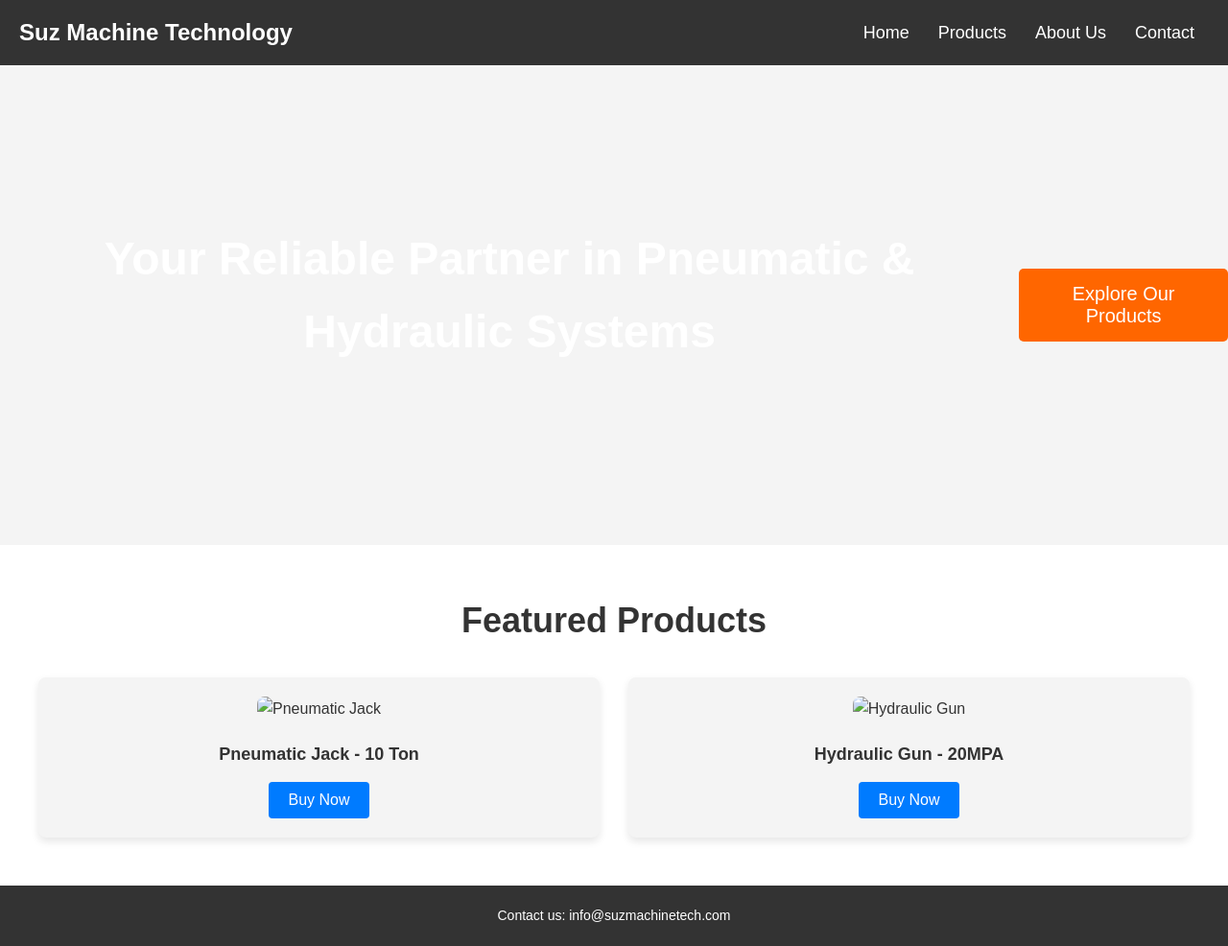
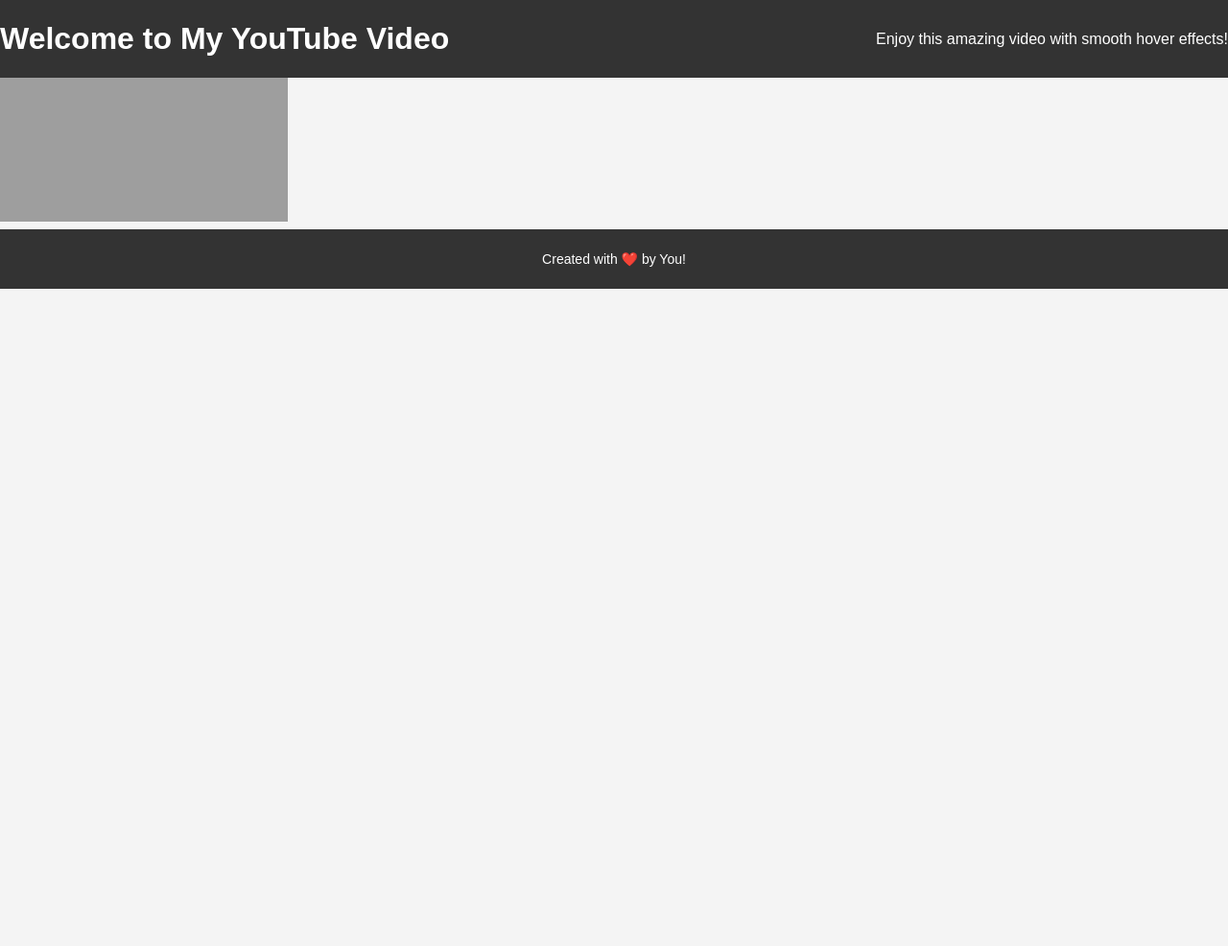
Before and after one commit to suz-machine-tech/suz-machine-tech.github.io, a plain HTML site: page index.html in a window 1280 px wide. Shown: the whole page at 96% size. After the commit the page ends 800 px from the top, so only its background shows below. Drawn offline with Linux system fonts and the light colour scheme; grey boxes are pictures that could not be loaded.

Commit message:
Update index.html

```diff
--- a/index.html
+++ b/index.html
@@ -3,51 +3,30 @@
 <head>
     <meta charset="UTF-8">
     <meta name="viewport" content="width=device-width, initial-scale=1.0">
-  <title>Suz Machine Technology</title>
+    <meta http-equiv="X-UA-Compatible" content="ie=edge">
+    <title>YouTube Embed with Animations</title>
     <link rel="stylesheet" href="styles.css">
 </head>
 <body>
-  <!-- Header Section -->
+
     <header>
-    <div class="logo">Suz Machine Technology</div>
-    <nav>
-      <ul>
-        <li><a href="/">Home</a></li>
-        <li><a href="/products">Products</a></li>
-        <li><a href="/about">About Us</a></li>
-        <li><a href="/contact">Contact</a></li>
-      </ul>
-    </nav>
+        <h1>Welcome to My YouTube Video</h1>
+        <p>Enjoy this amazing video with smooth hover effects!</p>
     </header>
 
-  <!-- Hero Section -->
-  <section class="hero">
-    <h1>Your Reliable Partner in Pneumatic & Hydraulic Systems</h1>
-    <button class="cta">Explore Our Products</button>
-  </section>
+    <main>
+        <div class="video-container">
+            <iframe src="https://www.youtube.com/embed/dQw4w9WgXcQ"
+                    frameborder="0"
+                    allow="accelerometer; autoplay; encrypted-media; gyroscope; picture-in-picture"
+                    allowfullscreen>
+            </iframe>
+        </div>
+    </main>
 
-  <!-- Featured Products -->
-  <section class="featured-products">
-    <h2>Featured Products</h2>
-    <div class="product-grid">
-      <div class="product-item">
-        <img src="product1.jpg" alt="Pneumatic Jack">
-        <p>Pneumatic Jack - 10 Ton</p>
-        <button>Buy Now</button>
-      </div>
-      <div class="product-item">
-        <img src="product2.jpg" alt="Hydraulic Gun">
-        <p>Hydraulic Gun - 20MPA</p>
-        <button>Buy Now</button>
-      </div>
-    </div>
-  </section>
-
-  <!-- Footer Section -->
     <footer>
-    <p>Contact us: info@suzmachinetech.com</p>
+        <p>Created with ❤️ by You!</p>
     </footer>
 
-  <script src="app.js"></script>
 </body>
 </html>
```
Lines whose indentation alone changed are shown as unchanged.
